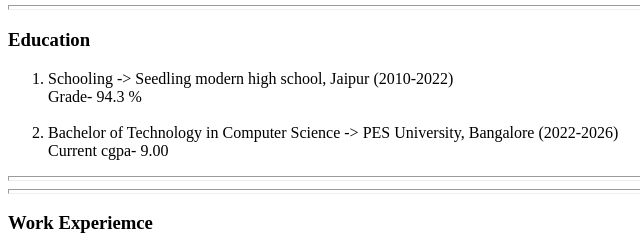
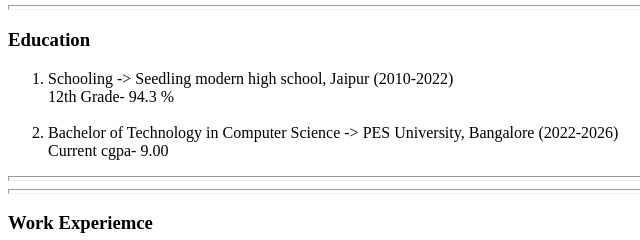
Before and after one commit to laksxya/Resume, a plain HTML site: page index.html in a window 1280 px wide. Shown: the part 348-588 px from the top of the page, 0-640 px from the left. Drawn offline with Linux system fonts and the light colour scheme.

Commit message:
Update index.html

```diff
--- a/index.html
+++ b/index.html
@@ -20,7 +20,7 @@
     <ol>
         <li>Schooling -> Seedling modern high school, Jaipur (2010-2022)
             <br>
-            Grade- 94.3 %
+            12th Grade- 94.3 %
         </li>
         <br>
         <li>
```
